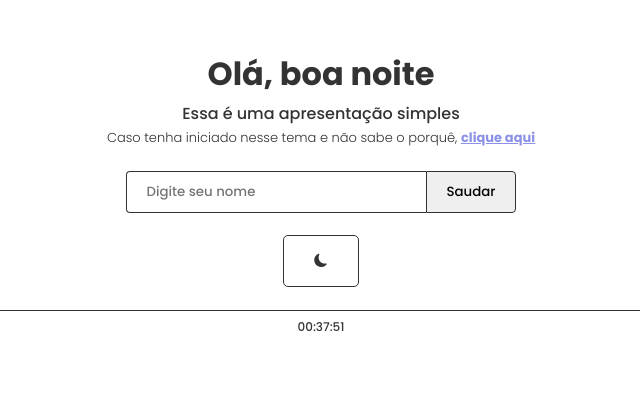
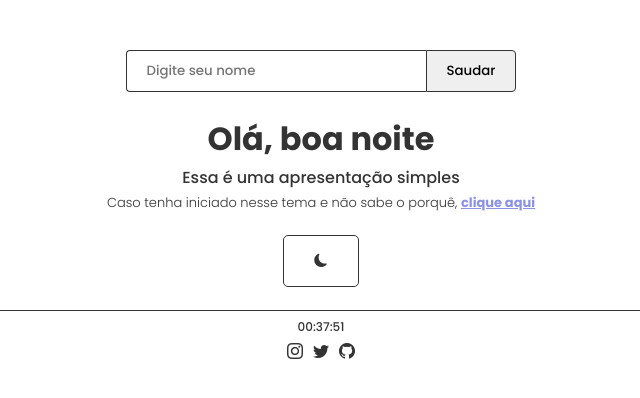
Before and after one commit to MAUXII/ModeSwitcher, a plain HTML site: page index.html in a window 1280 px wide. Shown: the whole page, without its empty margins (319-959 px from the left). Drawn offline with nearby package versions, Linux system fonts and the light colour scheme.

Commit message:
Segundo commit bombastico

```diff
--- a/index.html
+++ b/index.html
@@ -6,8 +6,15 @@
     <title>Dark and White Mode</title>
     <script src="/script.js"></script>
     <link rel="stylesheet" href="/style.css">
+    <link rel="icon" href="/assets/internet.png" type="image/x-icon">
+
 </head>
 <body class="whitemode">
+
+    <div class="nome-input" id="nomeInput">
+        <input type="text" id="nome" placeholder="Digite seu nome" maxlength="15" class="nameInput">
+        <button id="btnSaudar" class="btnSaudacao">Saudar</button>
+    </div>
 
     <h1 class="titulo" id="saudacao">
         Olá bom dia
@@ -22,10 +29,7 @@
 
     </span>
 
-    <div class="nome-input" id="nomeInput">
-        <input type="text" id="nome" placeholder="Digite seu nome" maxlength="15" class="nameInput">
-        <button id="btnSaudar" class="btnSaudacao">Saudar</button>
-    </div>
+
 
 
     <button class="toggle">
@@ -37,6 +41,14 @@
 
     <div id="relogio" class="relogio"></div>
 
+    <div class="links">
+        <a href="https://www.instagram.com/mauxxll/" target="_blank"><i class="bi bi-instagram"></i></a>
+        <a href="https://twitter.com/MAUXII1" target="_blank"><i class="bi bi-twitter"></i></a>
+        <a href="https://github.com/MAUXII" target="_blank"><i class="bi bi-github"></i></a>
+
+
+    </div>
+
     <script src="/script.js"></script>
 </body>
 </html>
--- a/style.css
+++ b/style.css
@@ -34,7 +34,7 @@ body{
 }
 
 .nome-input{
-    margin-top: 20px;
+    margin-bottom: 20px;
     display: flex;
     flex-direction: row;
 }
@@ -174,3 +174,23 @@ body.dark-mode .nome-input #btnSaudar{
     justify-content: center;
     transition: all 0.1s ease;
 }
+
+.links{
+    display: flex;
+    flex-direction: row;
+    gap: 10px;
+
+}
+
+.links a{
+    color: #333333;
+}
+
+.links a:hover{
+    color: #8a91e7;
+    transition: all 0.5s ease;
+}
+
+body.dark-mode .links a{
+    color: #ffffff;
+}
```
